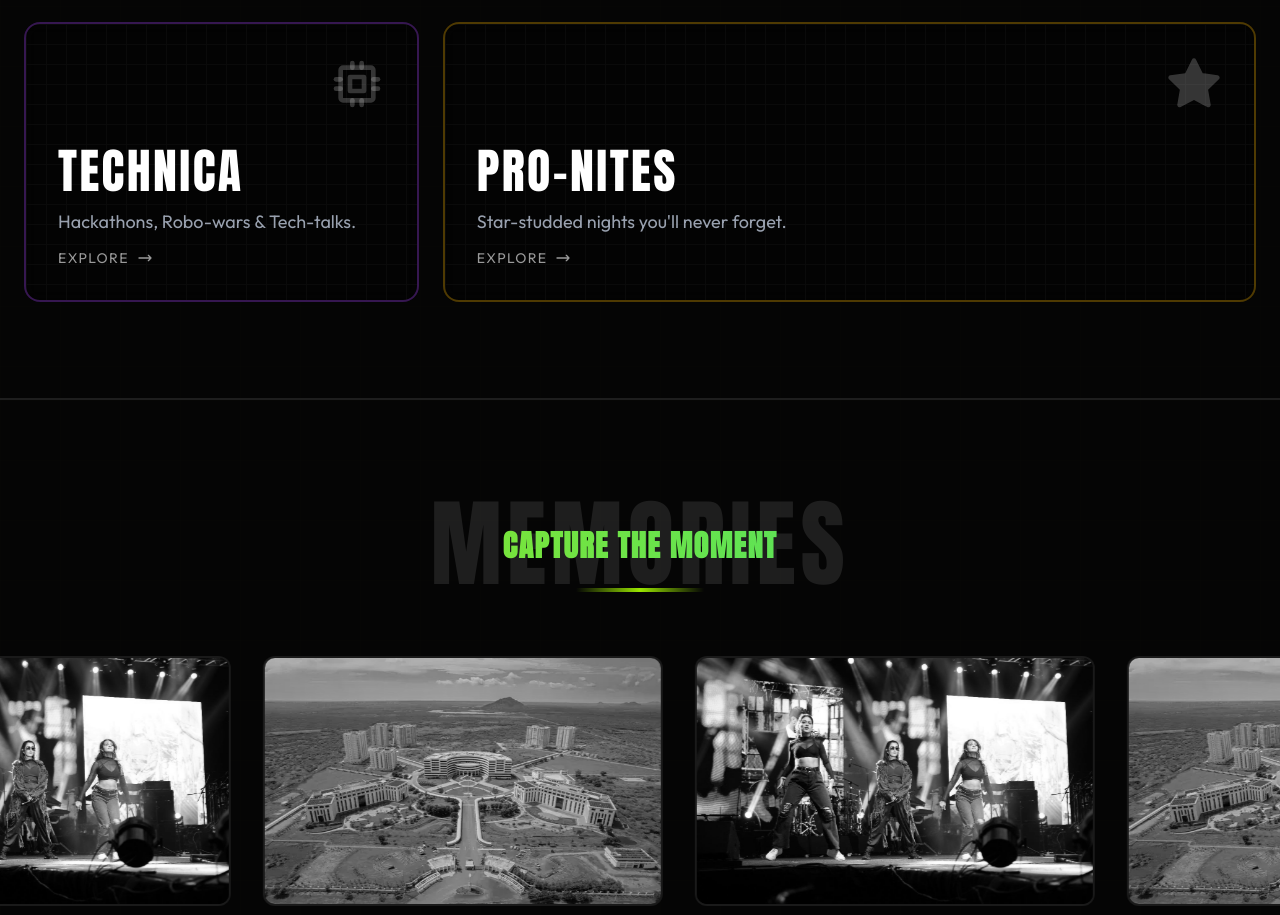
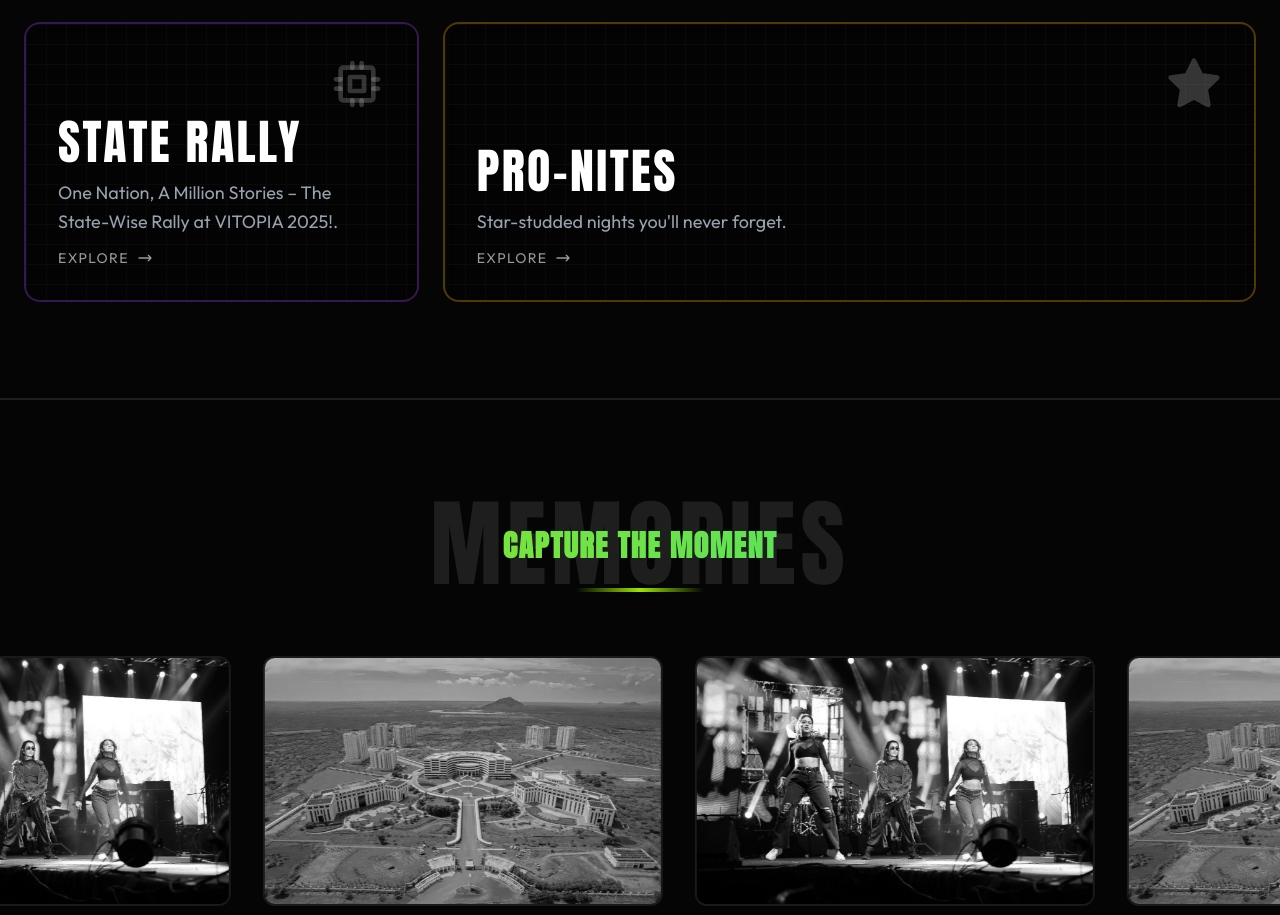
Before and after one commit to PrasannaPal21/vitopia26, a Next.js app: page / in a window 1280 px wide. Shown: the part 2926-3841 px from the top of the page. Built offline with nearby package versions, Linux system fonts and the light colour scheme.

Commit message:
Text changes in Technicia --> State rally in the landing page

```diff
--- a/src/components/Homepage/sections/cardsection.jsx
+++ b/src/components/Homepage/sections/cardsection.jsx
@@ -28,9 +28,9 @@
     size: "col-span-12 md:col-span-4",
   },
   {
-    title: "TECHNICA",
-    description: "Hackathons, Robo-wars & Tech-talks.",
-    href: "/technica",
+    title: "STATE RALLY",
+    description: "One Nation, A Million Stories – The State-Wise Rally at VITOPIA 2025!.",
+    href: "/",
     icon: <IconCpu className="w-14 h-14" />,
     color: "from-purple-500 to-violet-600",
     borderColor: "border-purple-500/30",
```
